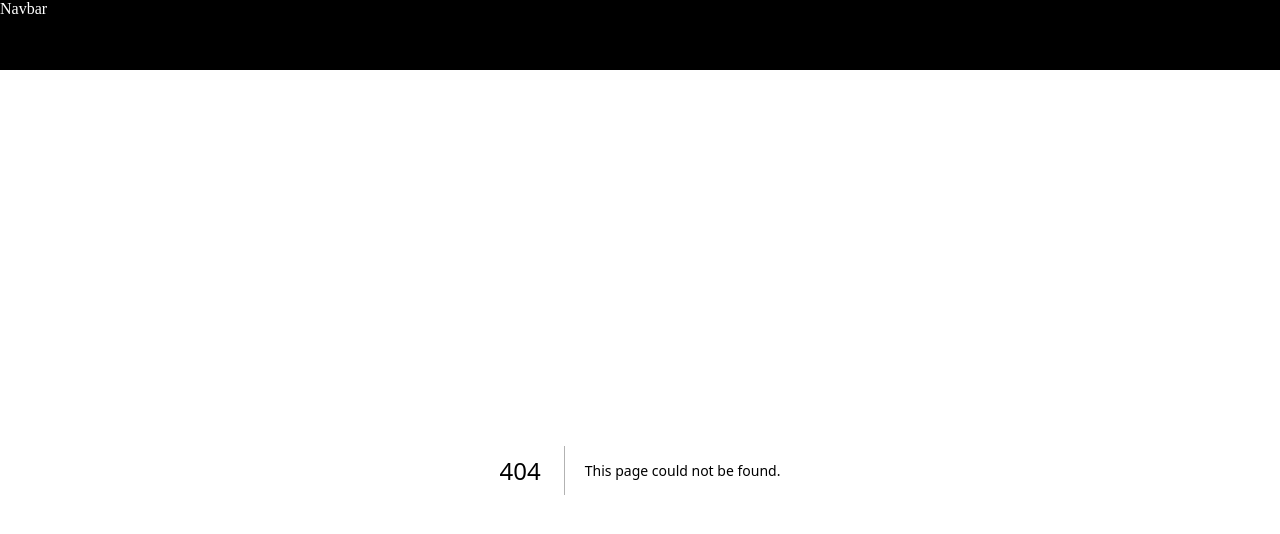
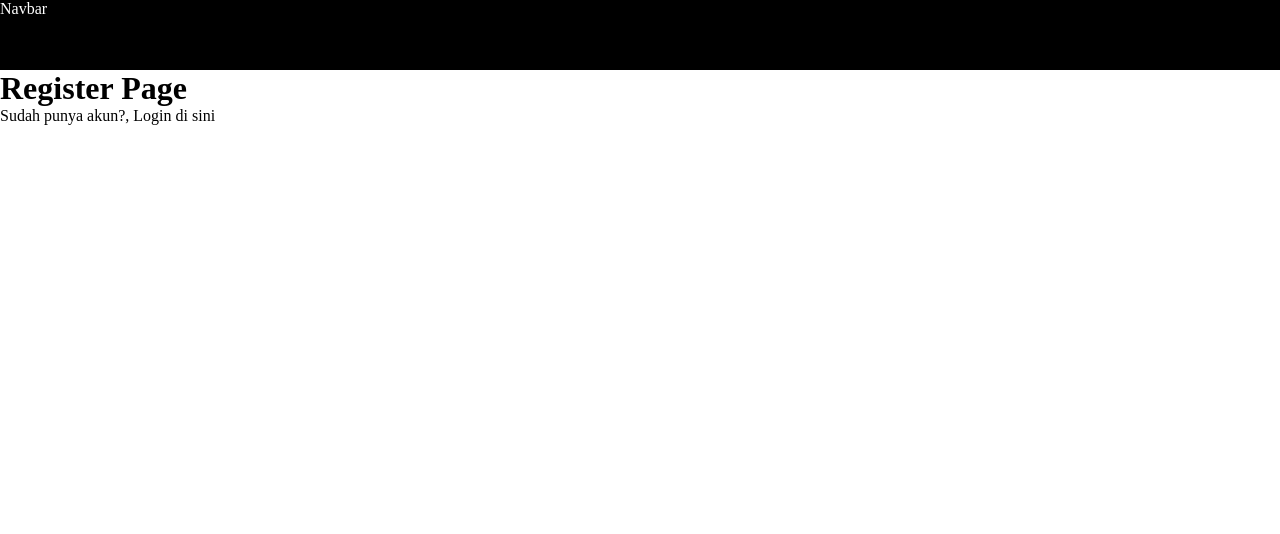
Before and after one commit to argianardi/sinauNextJs, a Next.js app: page /auth/register in a window 1280 px wide. Before the commit this address had no page. Shown: the top 534 px of the page. Built offline with nearby package versions, Linux system fonts and the light colour scheme.

Commit message:
Feat: Add register page

```diff
--- /dev/null
+++ b/src/pages/auth/register.tsx
@@ -0,0 +1,15 @@
+import Link from 'next/link';
+import React from 'react';
+
+const RegisterPage = () => {
+  return (
+    <div>
+      <h1>Register Page</h1>
+      <p>
+        Sudah punya akun?, Login <Link href={'/auth/login'}>di sini</Link>
+      </p>
+    </div>
+  );
+};
+
+export default RegisterPage;
```
